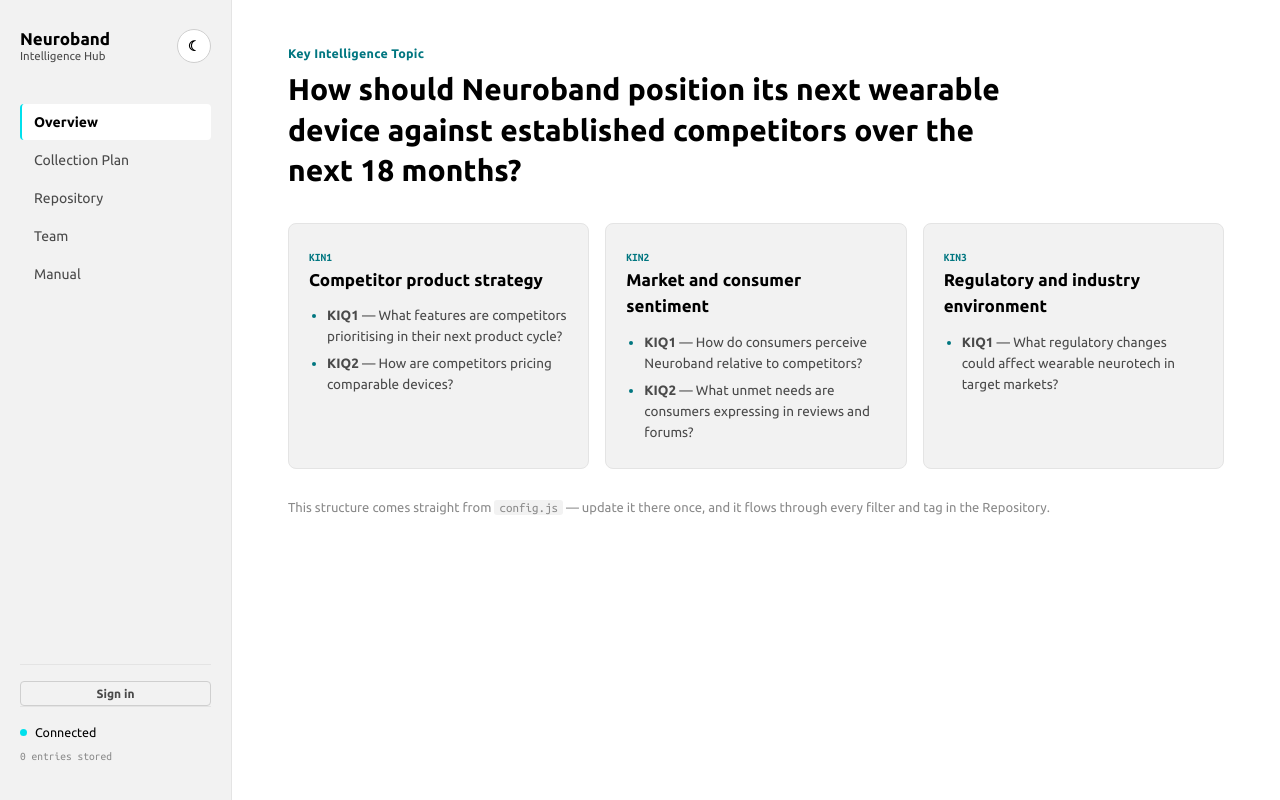
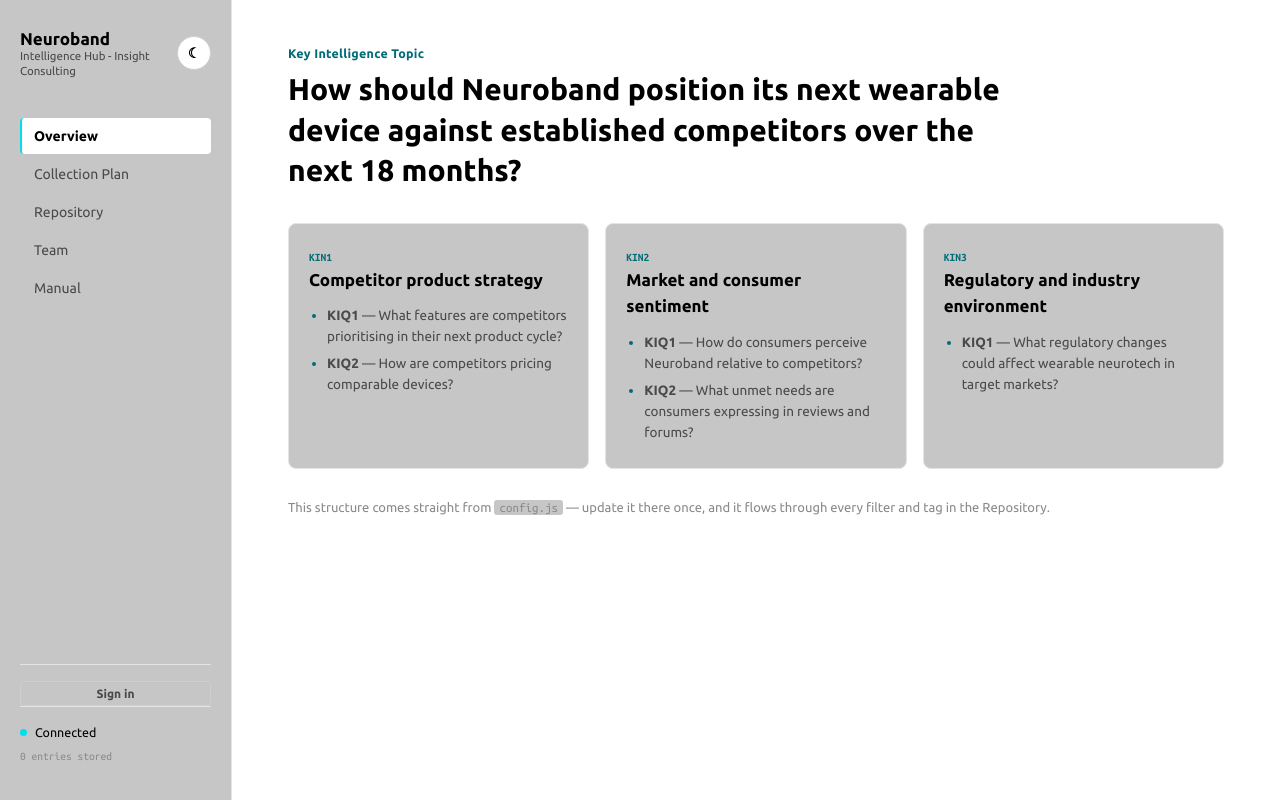
Before and after one commit to FixerCtrl/Neuroband-Intelligence-Hub, a plain HTML site: page index.html in a window 1280 px wide. Drawn offline with nearby package versions, Linux system fonts and the light colour scheme; no server answers.

Commit message:
changes t style.css

```diff
--- a/index.html
+++ b/index.html
@@ -3,7 +3,7 @@
 <head>
 <meta charset="UTF-8" />
 <meta name="viewport" content="width=device-width, initial-scale=1.0" />
-<title>Neuroband Intelligence Hub</title>
+<title>Neuroband Intelligence Hub - Insight Consulting</title>
 <link rel="preconnect" href="https://fonts.googleapis.com">
 <link href="https://fonts.googleapis.com/css2?family=Ubuntu:wght@400;500;700&family=Ubuntu+Mono:wght@400;700&display=swap" rel="stylesheet">
 <link rel="stylesheet" href="style.css" />
@@ -17,7 +17,7 @@
     <div class="brand">
       <div class="brand-text">
         <span class="brand-name">Neuroband</span>
-        <span class="brand-sub">Intelligence Hub</span>
+        <span class="brand-sub">Intelligence Hub - Insight Consulting</span>
       </div>
       <button class="theme-toggle" id="theme-toggle" aria-label="Toggle light/dark mode" title="Toggle light/dark mode">☾</button>
     </div>
--- a/style.css
+++ b/style.css
@@ -1,7 +1,7 @@
 :root{
   /* ---------- LIGHT THEME (default): true white / true black text ---------- */
   --bg: #FFFFFF;
-  --surface: #F2F2F2;
+  --surface: #03000039;
   --surface-raised: #FFFFFF;
   --border: #CFCFCF;
   --border-soft: #E4E4E4;
@@ -9,7 +9,7 @@
   --text-muted: #4A4A4A;
   --text-faint: #8A8A8A;
   --accent: #00E0EC;
-  --accent-ink: #007680;
+  --accent-ink: #026c76;
   --accent-dim: #D6F7FA;
   --danger: #C1473C;
   --avatar-bg: #E4E4E4;
```
